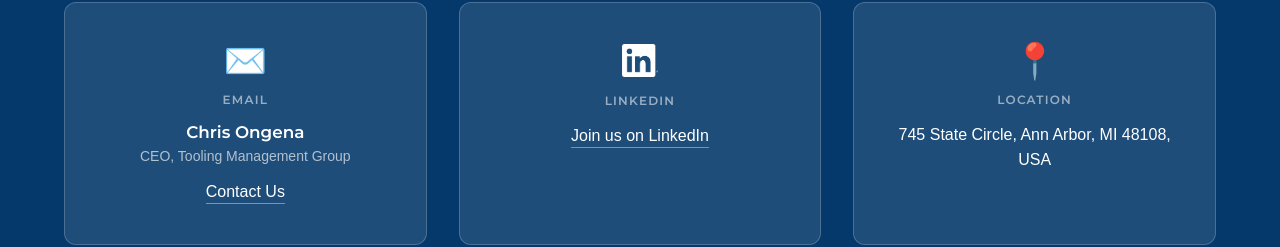
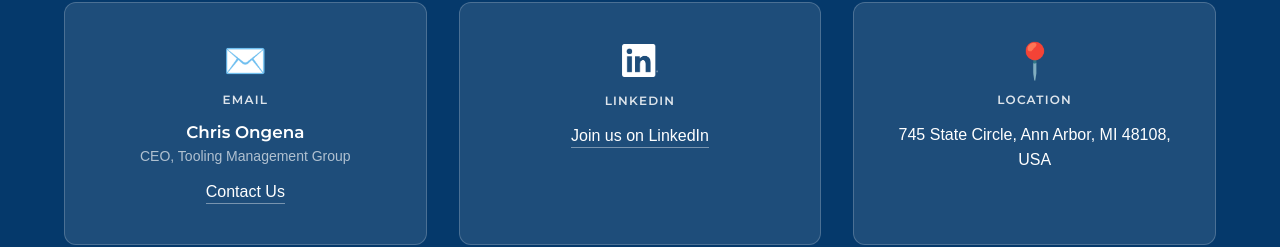
Before and after one commit to thomas-ongena/SI338_Final_Project, a React (Create React App) app in the folder app/: page / in a window 1280 px wide. Shown: the part 3936-4183 px from the top of the page. Built offline with nearby package versions, Linux system fonts and the light colour scheme.

Commit message:
Fixed opacity to fix aXe contrast errors

```diff
--- a/app/src/pages/styles/home.scss
+++ b/app/src/pages/styles/home.scss
@@ -444,7 +444,7 @@
   font-family: 'Montserrat', sans-serif, Arial;
   font-size: 0.75rem;
   font-weight: 600;
-  color: rgba(255, 255, 255, 0.55);
+  color: rgba(255, 255, 255, 0.85);
   text-transform: uppercase;
   letter-spacing: 0.1em;
   margin: 0.25rem 0 0.5rem;
```
